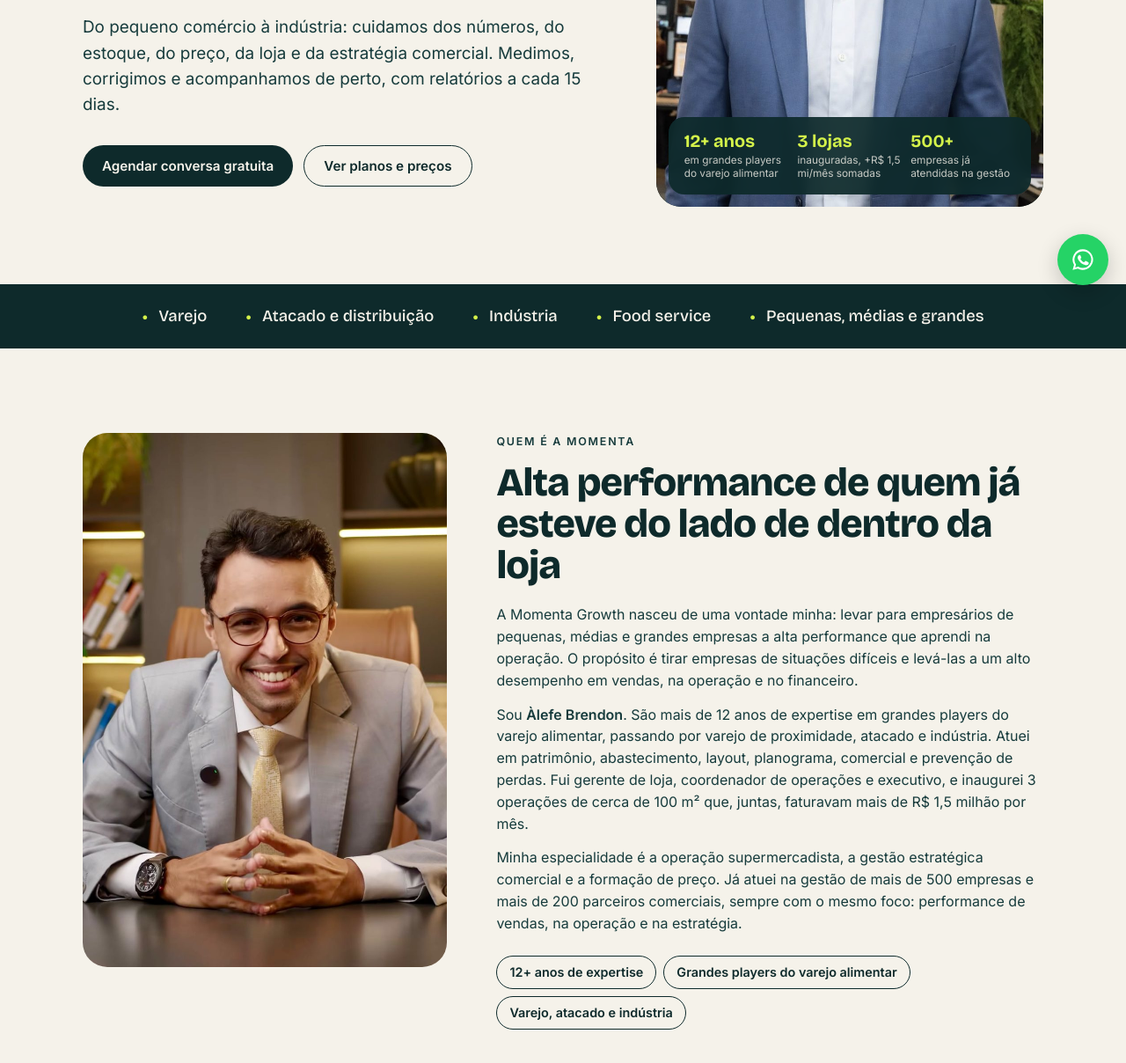
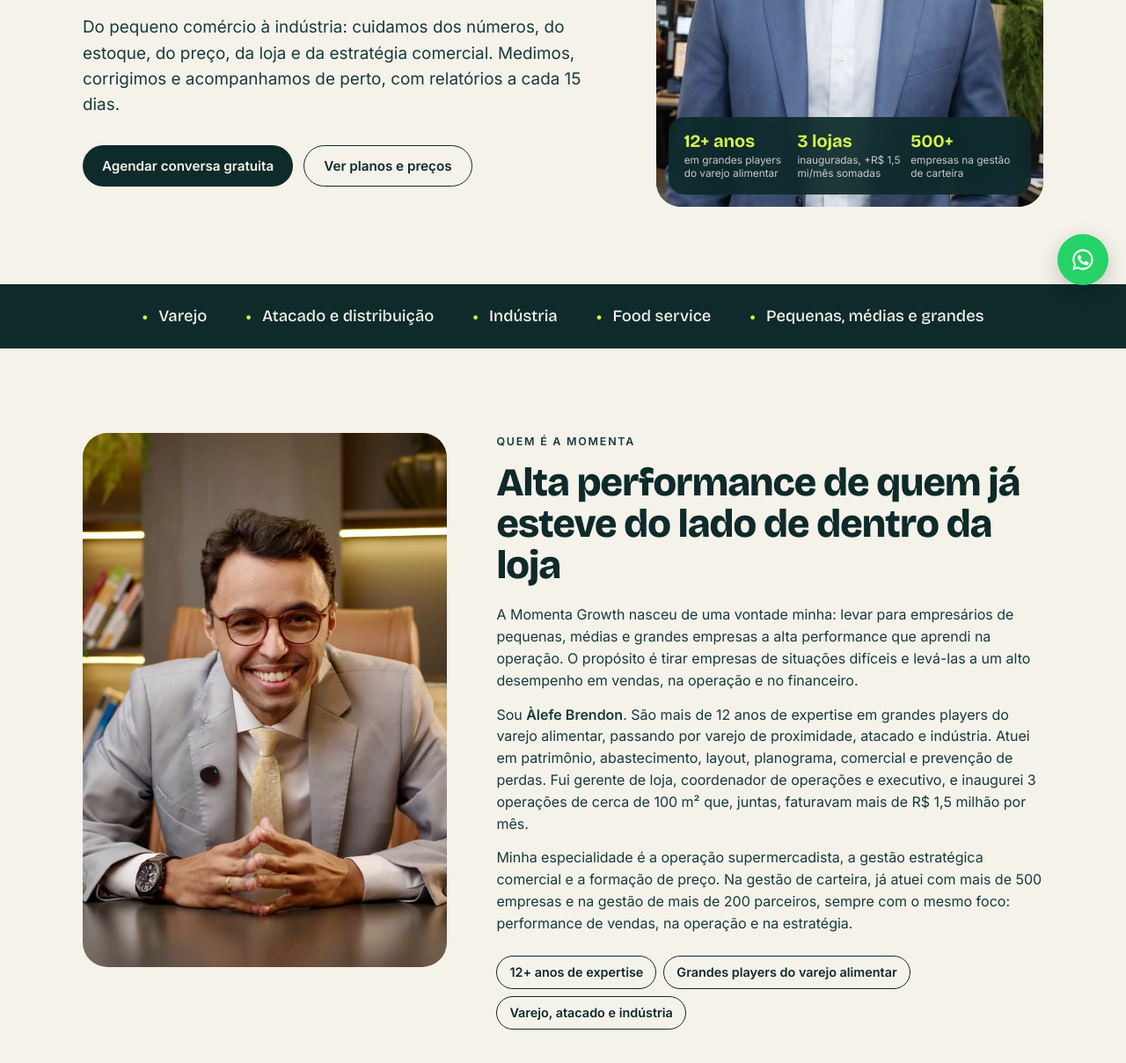
Before and after one commit to galdinoalefe-jpg/momenta-site, a plain HTML site: page index.html in a window 1280 px wide. Shown: the part 456-1664 px from the top of the page at 88% size. Drawn offline with nearby package versions, Linux system fonts and the light colour scheme.

Commit message:
Ajusta texto: gestão de carteira de 500+ empresas e 200+ parceiros

```diff
--- a/index.html
+++ b/index.html
@@ -279,7 +279,7 @@
       <div class="hero-stats">
         <div><strong>12+ anos</strong><small>em grandes players do varejo alimentar</small></div>
         <div><strong>3 lojas</strong><small>inauguradas, +R$ 1,5 mi/mês somadas</small></div>
-        <div><strong>500+</strong><small>empresas já atendidas na gestão</small></div>
+        <div><strong>500+</strong><small>empresas na gestão de carteira</small></div>
       </div>
     </div>
   </div>
@@ -297,7 +297,7 @@
       <h2>Alta performance de quem já esteve do lado de dentro da loja</h2>
       <p>A Momenta Growth nasceu de uma vontade minha: levar para empresários de pequenas, médias e grandes empresas a alta performance que aprendi na operação. O propósito é tirar empresas de situações difíceis e levá-las a um alto desempenho em vendas, na operação e no financeiro.</p>
       <p>Sou <b>Àlefe Brendon</b>. São mais de 12 anos de expertise em grandes players do varejo alimentar, passando por varejo de proximidade, atacado e indústria. Atuei em patrimônio, abastecimento, layout, planograma, comercial e prevenção de perdas. Fui gerente de loja, coordenador de operações e executivo, e inaugurei 3 operações de cerca de 100 m² que, juntas, faturavam mais de R$ 1,5 milhão por mês.</p>
-      <p>Minha especialidade é a operação supermercadista, a gestão estratégica comercial e a formação de preço. Já atuei na gestão de mais de 500 empresas e mais de 200 parceiros comerciais, sempre com o mesmo foco: performance de vendas, na operação e na estratégia.</p>
+      <p>Minha especialidade é a operação supermercadista, a gestão estratégica comercial e a formação de preço. Na gestão de carteira, já atuei com mais de 500 empresas e na gestão de mais de 200 parceiros, sempre com o mesmo foco: performance de vendas, na operação e na estratégia.</p>
       <div class="chips" style="margin-top:24px"><span>12+ anos de expertise</span><span>Grandes players do varejo alimentar</span><span>Varejo, atacado e indústria</span></div>
     </div>
   </div>
```
